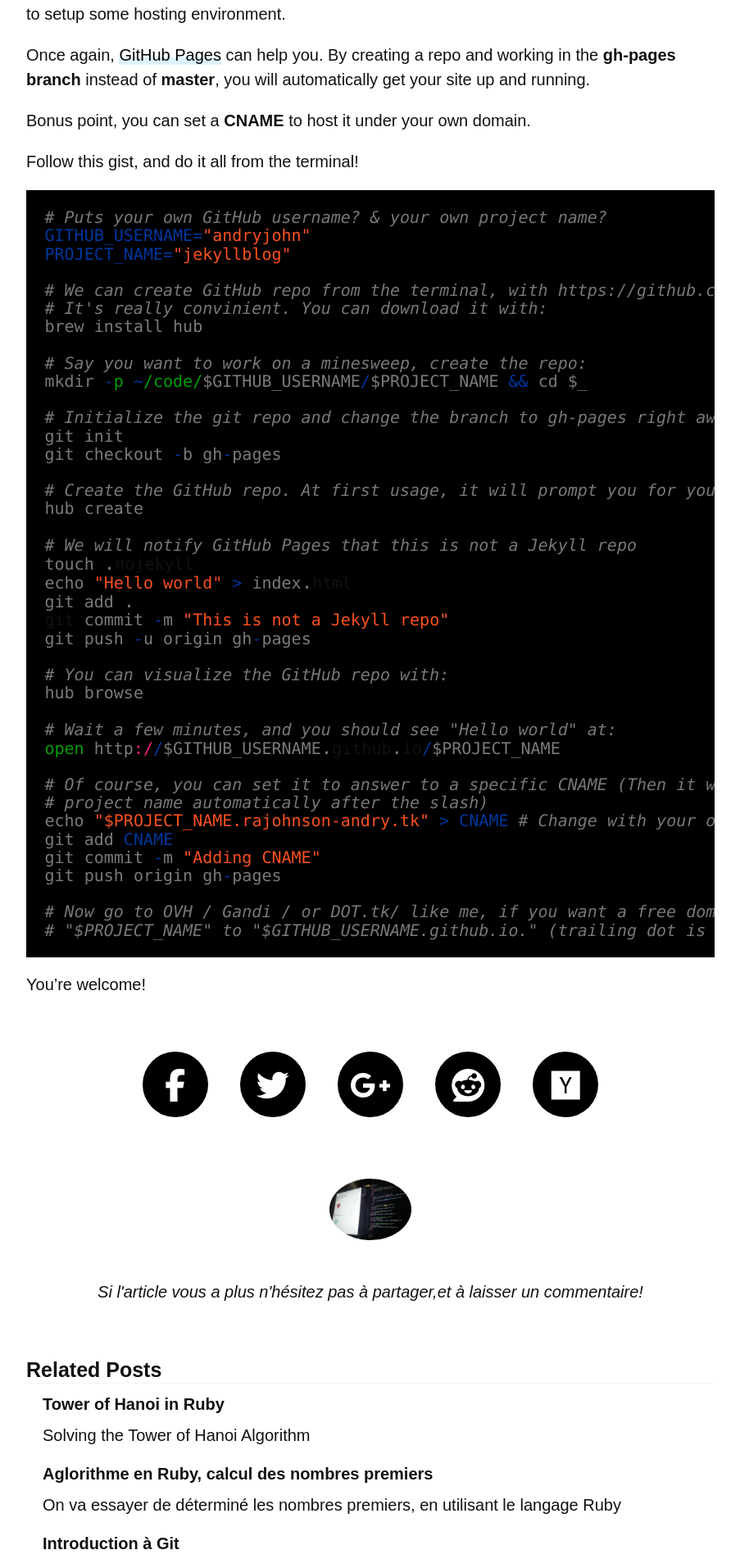
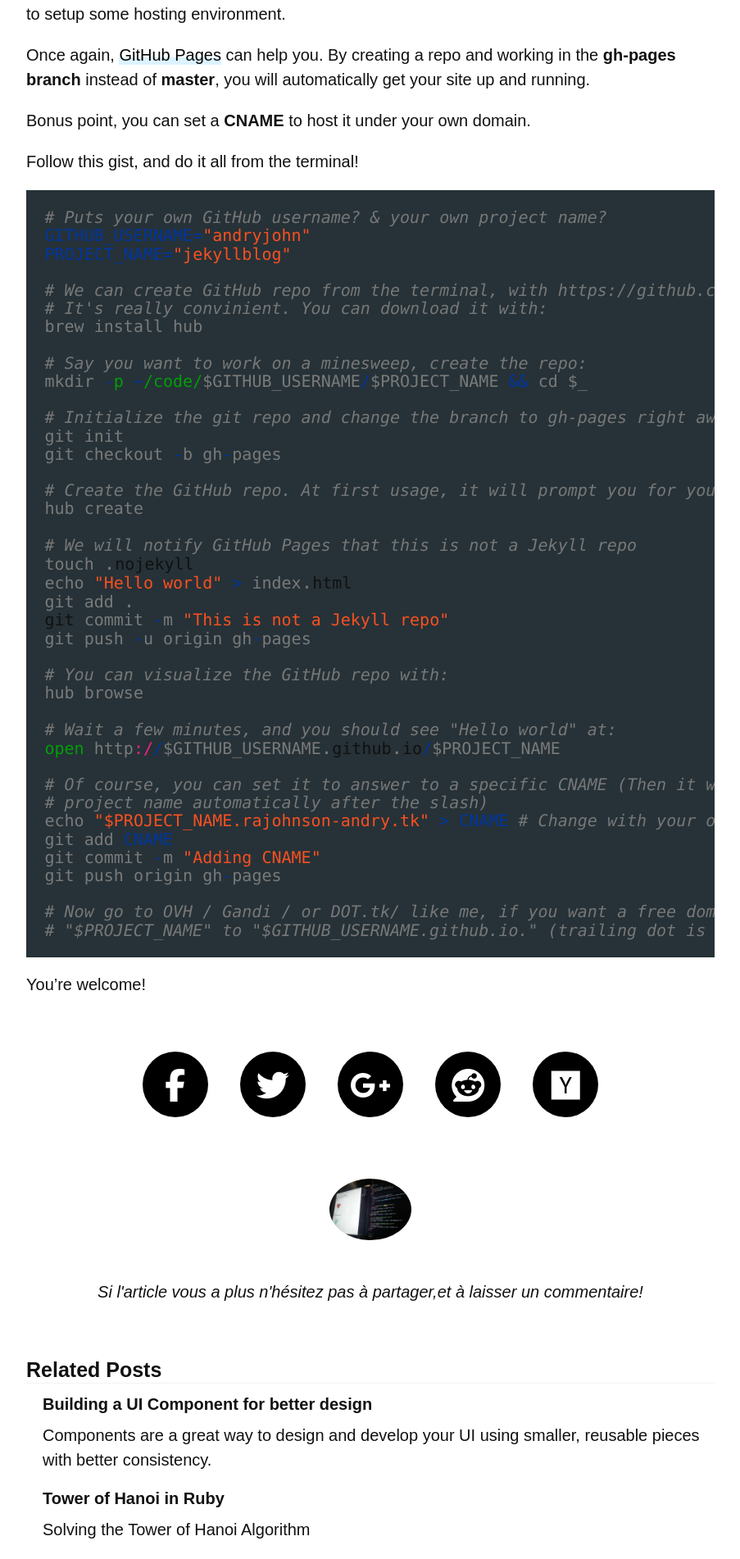
Before and after one commit to andryjohn/RJ-s-blog, a Jekyll site: the page built from _posts/2019-05-05-Host-any-front-end.md, in a window 1280 px wide. Shown: the part 1161-3063 px from the top of the page at 82% size, without its empty margins (188-1091 px from the left). Built offline with Jekyll 4.4.1, drawn with Linux system fonts in a browser that asks for light colours; nearby versions of some CDN libraries; some web fonts are replaced; comment, search, counter and statistics services are not loaded; some of the changed lines change nothing that is shown.

Commit message:
new article, UI design

````diff
--- a/_layouts/post.html
+++ b/_layouts/post.html
@@ -32,8 +32,7 @@
   box-shadow: none;
 }
 .highlight {
-  background-color: black;
-}
+  background-color: #263238
 
 </style>
 <div class="social-icons">
--- /dev/null
+++ b/_posts/2019-05-07-UI-Compenent-layout.md
@@ -0,0 +1,223 @@
+---
+layout:     post
+title:      Building a UI Component for better design
+date:       2019-05-07
+summary:    Components are a great way to design and develop your UI using smaller, reusable pieces with better consistency.
+categories: Developper skills
+mathjax: true
+---
+Learn how *Uber*, *Shopify* and *Airbnb* are leveraging components to build a consistent **UI/UX design system.**
+
+
+![Branding](/images/airBnB.png)
+<blockquote>
+  <p>
+In today’s ecosystem, UI components can also function as UX components, combining the power to create both functional and visual consistency.
+						</p>
+  <footer><cite title="UI/UX">Jonathan Saring</cite></footer>
+</blockquote>
+
+You can design some compenents, then reuse them to build your *own product very quickly*. So let's *design*!
+
+## *"UI kit"* : *In this article, I'll show you some compenents, designed by myself*
+Before we start, *most of the components have a dependency on Bootstrap (4.3) & Fontawesome (5.7), so make sure you have the libraries in your project.*
+
+So let's start with a simple one, an **"avatar"**
+
+![avatar](/images/ladies.png)
+
+**HTML**
+```
+ <body>
+	<div class="container">
+		<h2>Avatar design</h2>
+      		<img src="./ladies.jpeg" alt="" class="avatar">
+      		 <img src="./ladies.jpeg" alt="" class="avatar-small">
+     </div>
+  </body>
+```
+**CSS**
+```
+.avatar {
+  border-radius: 50%;
+  width: 70px;
+}
+
+.avatar-small {
+  border-radius: 50%;
+  width: 50px;
+}
+```
+
+
+I choose to design two kind of button, *medium* and *twitter* button.
+
+![buttons](/images/buttons.png)
+
+
+
+**Tips** Custom them to make your own *"style"* for your website.
+
+
+
+*Lets code!*
+
+**HTML**
+```
+<body>
+	<div class="container">
+		<h2>Button design</h2>
+     	 <a href="#" class="btn-medium">Write stories</a>
+         <a href="#" class="btn-treehouse">Start now</a>
+     </div>
+ </body>
+```
+**CSS**
+
+```
+.btn-medium {
+  color: #999999;
+  border: 1px solid #999999;
+  padding: 10px 15px;
+  border-radius: 50px;
+  font-weight: lighter;
+  opacity: 0.6;
+}
+
+.btn-medium:hover {
+  opacity: 1;
+  text-decoration: none;
+  color: #999999;
+}
+
+.btn-treehouse {
+  color: white;
+  padding: 10px 15px;
+  border-radius: 4px;
+  font-weight: bold;
+  background: #6AD58B;
+}
+
+.btn-treehouse:hover {
+  opacity: 1;
+  background: #6AD58B;
+  text-decoration: none;
+  color: white;
+}
+```
+
+
+
+Lets move on! The next one is, **cards**
+
+
+![card](/images/cards.png)
+
+**HTML**
+```
+  <h2>Card design</h2>
+      <div class="row">
+        <div class="col-xs-12 col-sm-4">
+          <div class="card">
+            <img src="./ladies.jpeg" alt="" class="avatar card-user">
+            <span class="card-category">POPULAR</span>
+            <div class="card-description">
+              <h3>Stripe</h3>
+              <p>A cool payment API</p>
+            </div>
+          </div>
+        </div>
+        <div class="col-xs-12 col-sm-4">
+          <div class="card">
+            <img src="./ladies.jpeg" alt="" class="avatar card-user">
+            <span class="card-category">POPULAR</span>
+            <div class="card-description">
+              <h3>Stripe</h3>
+              <p>A cool payment API</p>
+            </div>
+          </div>
+        </div>
+        <div class="col-xs-12 col-sm-4">
+          <div class="card">
+            <img src="./ladies.jpeg" alt="" class="avatar card-user">
+            <span class="card-category">POPULAR</span>
+            <div class="card-description">
+              <h3>Stripe</h3>
+              <p>A cool payment API</p>
+            </div>
+          </div>
+        </div>
+      </div>
+```
+**CSS**
+```
+.card {
+  position: relative;
+  height: 175px;
+  background: linear-gradient(-225deg, rgba(30,30,30,0.6) 30%, rgba(46,46,46,0.5) 80%), url("http://unsplash.it/400/300/?random");
+  background-size: cover;
+  color: white;
+}
+
+.card-user {
+  position: absolute;
+  top: 10px;
+  right: 10px;
+}
+.card-category {
+  position: absolute;
+  top: 10px;
+  left: 10px;
+}
+.card-description {
+  position: absolute;
+  bottom: 10px;
+  left: 10px;
+}
+```
+
+We've almost done, the last one is  **Banner**. Great for *landing page*!
+
+![banner](/images/Banner.png)
+
+**HTML**
+```
+<h2>Banner design</h2>
+      <div class="banner">
+        <div class="banner-content">
+          <h1>Coding Bootcamp in Paris</h1>
+          <p>Change your life and learn to code this summer</p>
+          <a href="#" class="btn-treehouse">Start Now</a>
+        </div>
+      </div>
+```
+
+**CSS**
+```
+.banner {
+  display: flex;
+  height: 100vh;
+  background: linear-gradient(-225deg, rgba(30,30,30,0.6) 30%, rgba(46,46,46,0.5) 80%), url("http://unsplash.it/400/300/?random");
+  background-size: cover;
+  color: white;
+  text-align: center;
+  align-items: center;
+  justify-content: space-around;
+}
+
+.banner h1 {
+  font-size: 35px;
+  font-weight: bolder;
+}
+
+.banner p {
+  font-size: 15px;
+  font-weight: lighter;
+}
+```
+Ok, we're done, just in case, when a component is needed in a specific part of a specific app, it might need some adjustments and modifications.
+All the source code is available on my github account [right here](https://github.com/andryjohn/UI-sprint)
+
+
+
+  <footer><cite title="Workshop">Credit: Andry Rajohnson from "workshop le wagon UI"</cite></footer>
````
Also changed, not shown: images/Banner.png (added), images/airBnB.png (added), images/buttons.png (added), images/cards.png (added), images/ladies.png (added).
